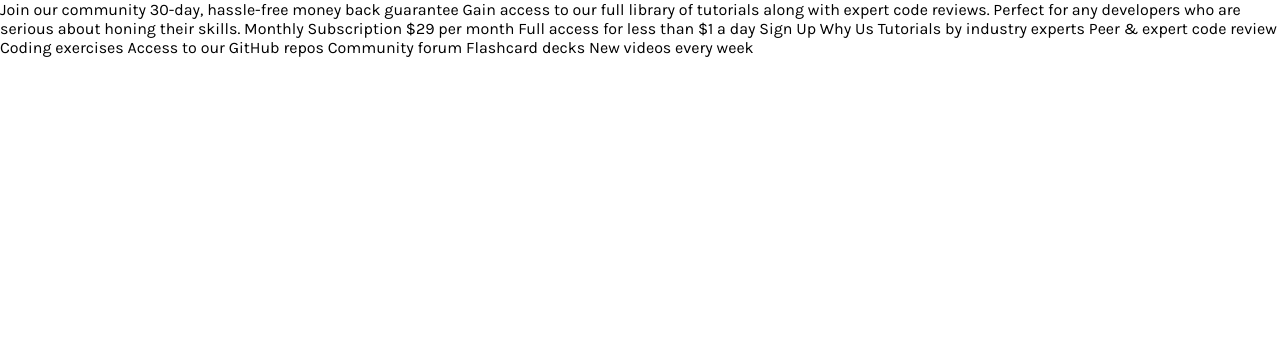
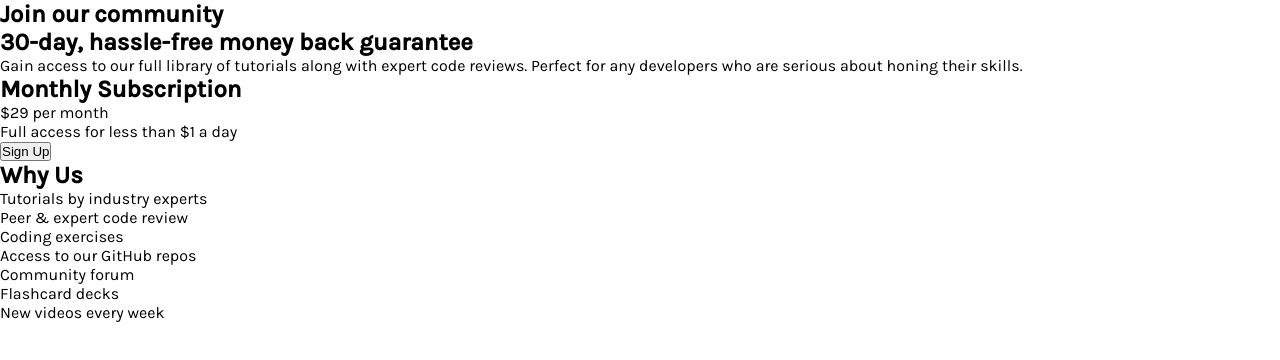
Before and after one commit to Blondeli/single-price-git-component, a plain HTML site: page index.html in a window 1280 px wide. Drawn offline with Linux system fonts and the light colour scheme.

Commit message:
add HTML elements

```diff
--- a/index.html
+++ b/index.html
@@ -17,29 +17,71 @@
   <link rel="stylesheet" href="style.css">
 </head>
 <body>
+  <main>
+    <!-- Main text section -->
+    <section id="main-text-section">
+      <h1>
         Join our community
-
+      </h1>
+      <h2>
         30-day, hassle-free money back guarantee
-
+      </h2>
+      <p>
         Gain access to our full library of tutorials along with expert code reviews.
         Perfect for any developers who are serious about honing their skills.
+      </p>
+    </section>
 
+    <!-- Sign up section -->
+    <section id="sign-up-section">
+      <h1>
         Monthly Subscription
+      </h1>
+      <div id="price-box">
+        <span id="price">
+          &dollar;29
+        </span>
+        <span id="price-text">
+          per month
+        </span>
+      </div>
+      <p>
+        Full access for less than &dollar;1 a day
+      </p>
+      <button>
+        Sign Up
+      </button>
+    </section>
 
-  &dollar;29 per month
-
-  Full access for less than &dollar;1 a day
-
-  Sign Up
-
+    <!-- Why us section -->
+    <section id="why-us-section">
+      <h1>
         Why Us
-
+      </h1>
+      <ul>
+        <li>
           Tutorials by industry experts
+        </li>
+        <li>
           Peer &amp; expert code review
+        </li>
+        <li>
           Coding exercises
+        </li>
+        <li>
           Access to our GitHub repos
+        </li>
+        <li>
           Community forum
+        </li>
+        <li>
           Flashcard decks
+        </li>
+        <li>
           New videos every week
+        </li>
+      </ul>
+    </section>
+  </main>
 </body>
 </html>
```
Lines whose indentation alone changed are shown as unchanged.
